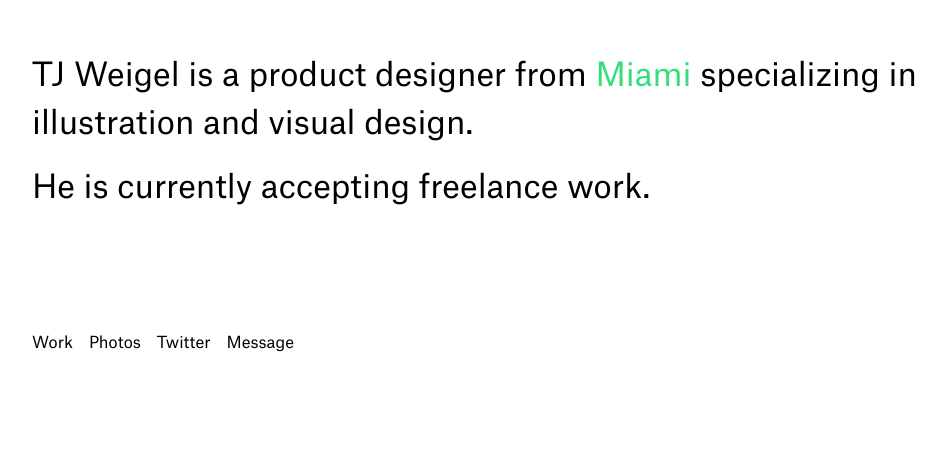
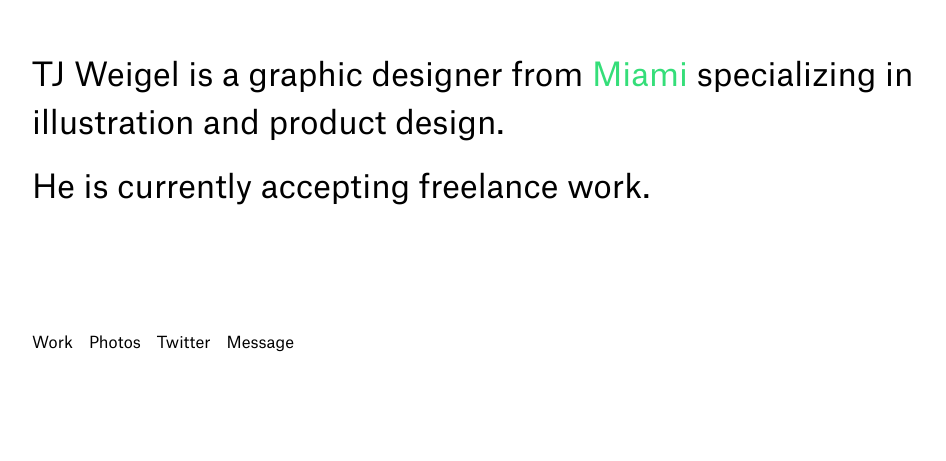
Before and after one commit to tjweigel/tjweigel.github.io, a plain HTML site: page index.html in a window 1280 px wide. Shown: the part 140-601 px from the top of the page, without its empty margins (123-1069 px from the left). Drawn offline with Linux system fonts and the light colour scheme.

Commit message:
update to index.html
change product to graphic, visual to product.

```diff
--- a/index.html
+++ b/index.html
@@ -12,7 +12,7 @@
 
     <div class="row align-center intro">
       <div class="small-12 medium-11 large-12 columns">
-        <p>TJ Weigel is a product designer from <a href="https://youtu.be/IwBS6QGsH_4?t=16s" class="miami" target="blank">Miami</a> specializing in illustration and visual design.</p>
+        <p>TJ Weigel is a graphic designer from <a href="https://youtu.be/IwBS6QGsH_4?t=16s" class="miami" target="blank">Miami</a> specializing in illustration and product design.</p>
         <p>He is currently accepting freelance work.</p>
       </div>
     </div>
```
